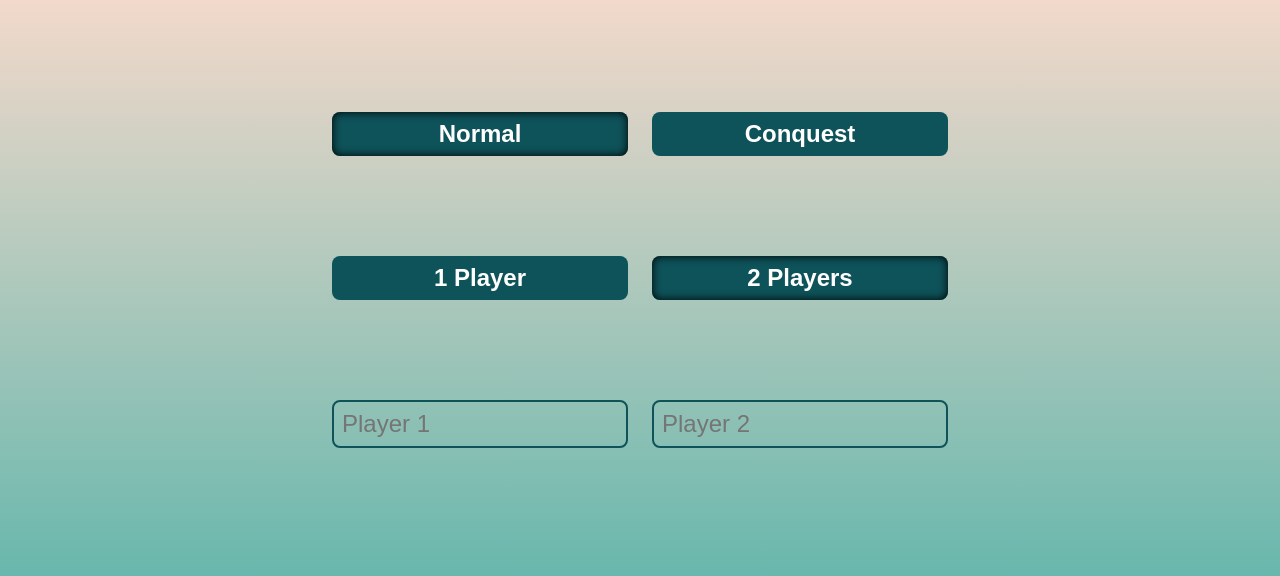
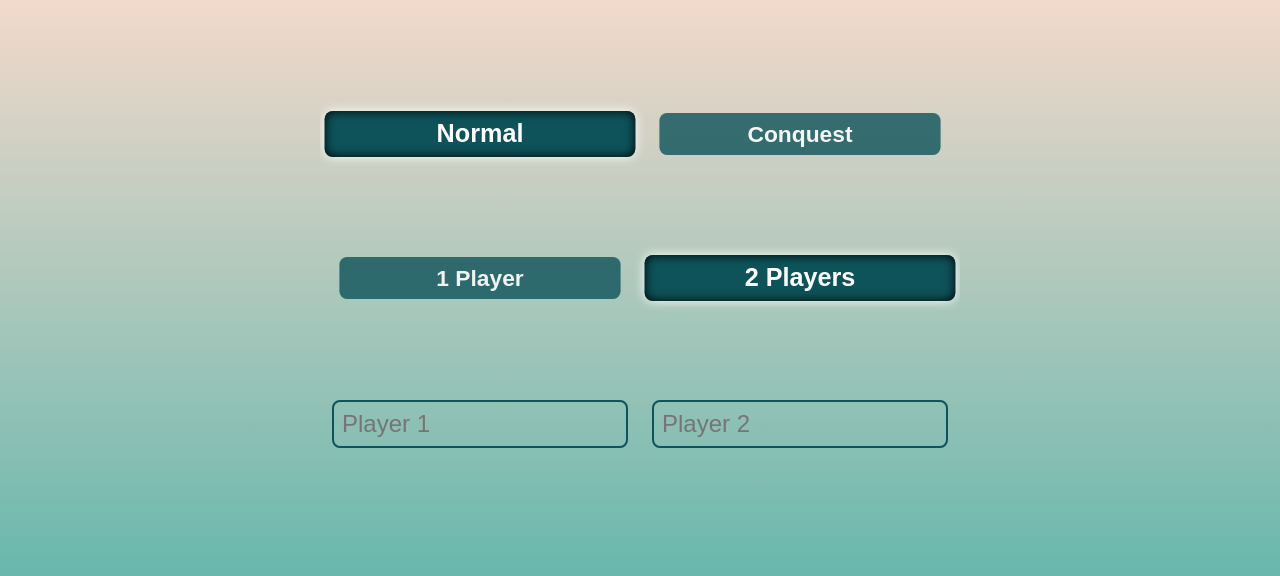
Before and after one commit to brocklarson/Ultimate-Tic-Tac-Toe, a plain HTML site: page html/settings.html in a window 1280 px wide. Shown: the top 576 px of the page. Drawn offline with Linux system fonts and the light colour scheme.

Commit message:
Adjust settings page style

```diff
--- a/css/styles.css
+++ b/css/styles.css
@@ -939,10 +939,14 @@ button:focus {
     margin: 0 12px;
     padding: 8px 0;
     width: 100%;
+    transform: scale(0.95);
+    opacity: 0.8;
 }
 
 .settings-container button.selected {
-    box-shadow: var(--button-hover-shadow);
+    box-shadow: var(--button-hover-shadow), 0px 0px 10px var(--button-text-color);
+    transform: scale(1.05);
+    opacity: 1;
 }
 
 .settings-container input {
--- a/html/settings.html
+++ b/html/settings.html
@@ -4,7 +4,7 @@
 <head>
     <meta charset="UTF-8">
     <meta http-equiv="X-UA-Compatible" content="IE=edge">
-    <meta name="viewport" content="width=device-width, initial-scale=1.0">
+    <meta name="viewport" content="width=device-width, initial-scale=1, minimum-scale=1, maximum-scale=1">
     <link rel="icon" href="../icon.png">
     <link rel="stylesheet" href="../css/styles.css">
 
```
